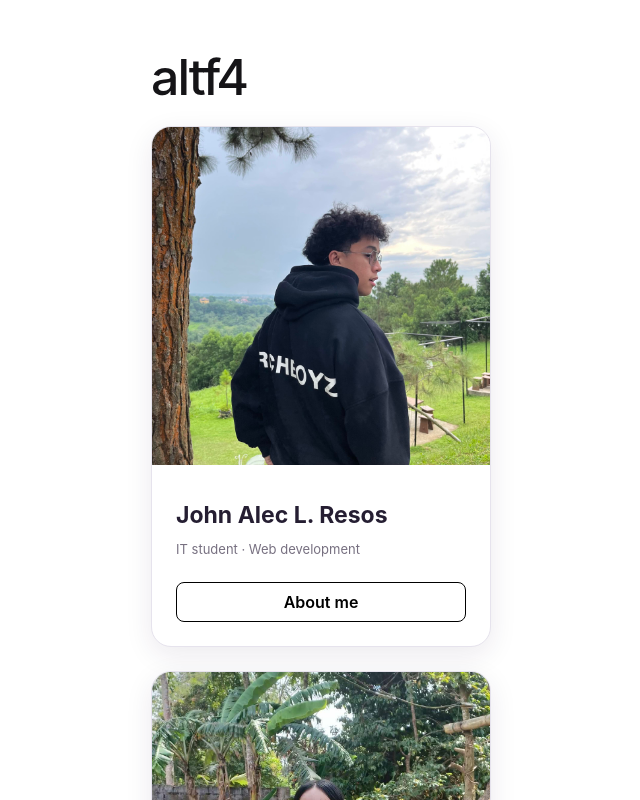
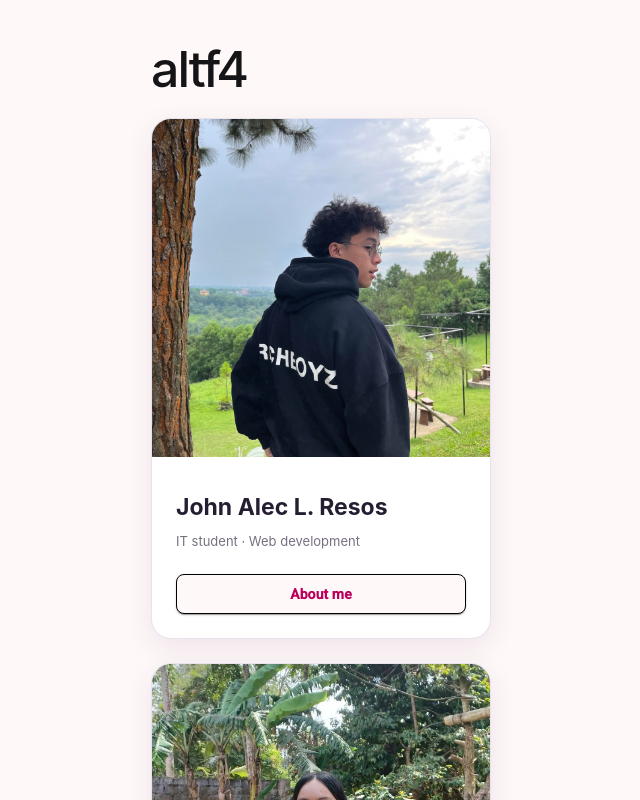
Before and after one commit to Resos-JohnAlec/S-ITWB415-EA3-ALTF4, an Angular app in the folder altf4/: page / in a window 1280 px wide. Shown: the top 800 px of the page, without its empty margins (319-959 px from the left). Built offline with nearby package versions, Linux system fonts and the light colour scheme.

Commit message:
feat5 Revillas: Step 5

```diff
--- a/altf4/src/app/revillas-component/revillas-component.ts
+++ b/altf4/src/app/revillas-component/revillas-component.ts
@@ -1,8 +1,9 @@
 import { Component } from '@angular/core';
+import { MatButtonModule } from '@angular/material/button';
 
 @Component({
   selector: 'app-revillas-component',
-  imports: [],
+  imports: [MatButtonModule],
   templateUrl: './revillas-component.html',
   styleUrl: './revillas-component.scss',
 })
--- a/altf4/src/index.html
+++ b/altf4/src/index.html
@@ -1,11 +1,18 @@
 <!doctype html>
 <html lang="en">
   <head>
-  <meta charset="utf-8">
+    <meta charset="utf-8" />
     <title>Altf4</title>
-  <base href="/">
-  <meta name="viewport" content="width=device-width, initial-scale=1">
-  <link rel="icon" type="image/x-icon" href="favicon.ico">
+    <base href="/" />
+    <meta name="viewport" content="width=device-width, initial-scale=1" />
+    <link rel="icon" type="image/x-icon" href="favicon.ico" />
+    <link rel="preconnect" href="https://fonts.googleapis.com" />
+    <link rel="preconnect" href="https://fonts.gstatic.com" crossorigin />
+    <link
+      href="https://fonts.googleapis.com/css2?family=Roboto:wght@300;400;500&display=swap"
+      rel="stylesheet"
+    />
+    <link href="https://fonts.googleapis.com/icon?family=Material+Icons" rel="stylesheet" />
   </head>
   <body>
     <app-root></app-root>
--- a/altf4/src/styles.scss
+++ b/altf4/src/styles.scss
@@ -1 +1,39 @@
+// Include theming for Angular Material with `mat.theme()`.
+// This Sass mixin will define CSS variables that are used for styling Angular Material
+// components according to the Material 3 design spec.
+// Learn more about theming and how to use it for your application's
+// custom components at https://material.angular.dev/guide/theming
+@use '@angular/material' as mat;
+
+html {
+  height: 100%;
+  @include mat.theme(
+    (
+      color: (
+        primary: mat.$rose-palette,
+        tertiary: mat.$red-palette,
+      ),
+      typography: Roboto,
+      density: 0,
+    )
+  );
+}
+
+body {
+  // Default the application to a light color theme. This can be changed to
+  // `dark` to enable the dark color theme, or to `light dark` to defer to the
+  // user's system settings.
+  color-scheme: light;
+
+  // Set a default background, font and text colors for the application using
+  // Angular Material's system-level CSS variables. Learn more about these
+  // variables at https://material.angular.dev/guide/system-variables
+  background-color: var(--mat-sys-surface);
+  color: var(--mat-sys-on-surface);
+  font: var(--mat-sys-body-medium);
+
+  // Reset the user agent margin.
+  margin: 0;
+  height: 100%;
+}
 /* You can add global styles to this file, and also import other style files */
```
Lines whose indentation alone changed are shown as unchanged.
